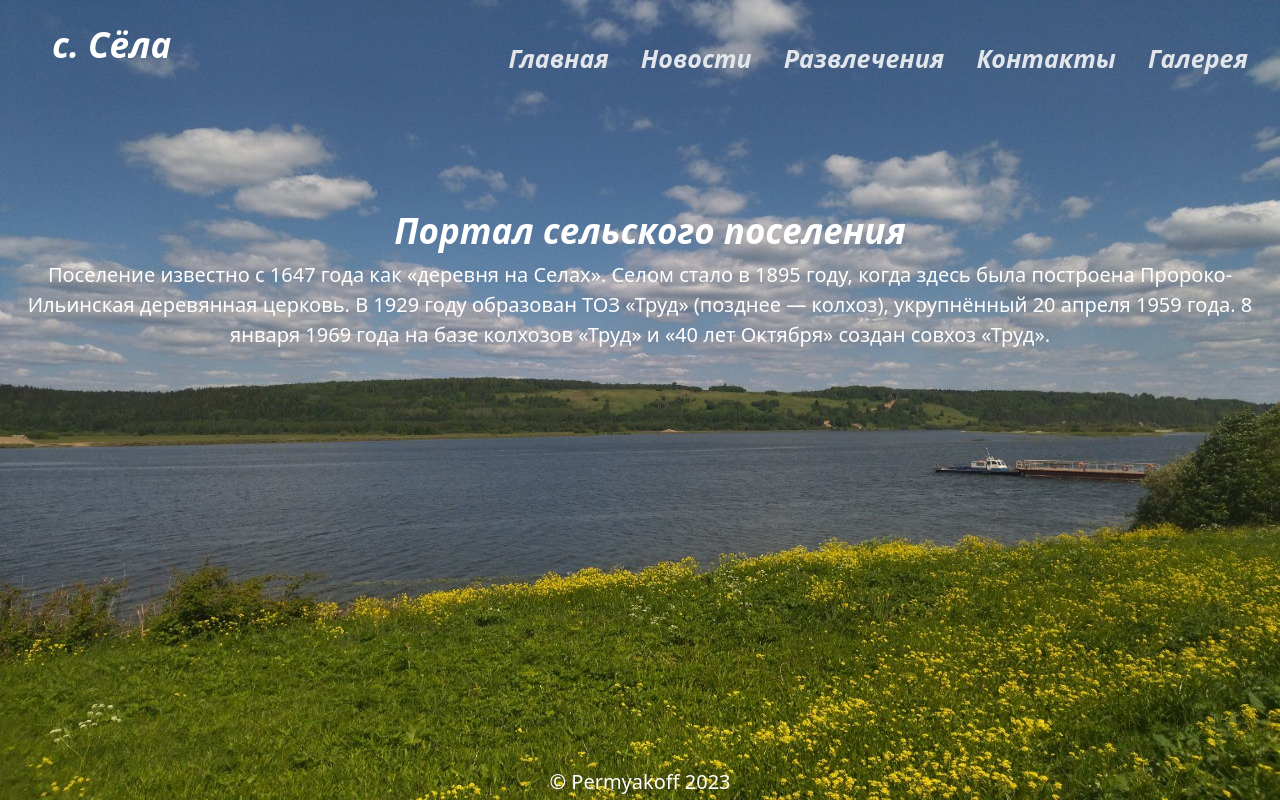
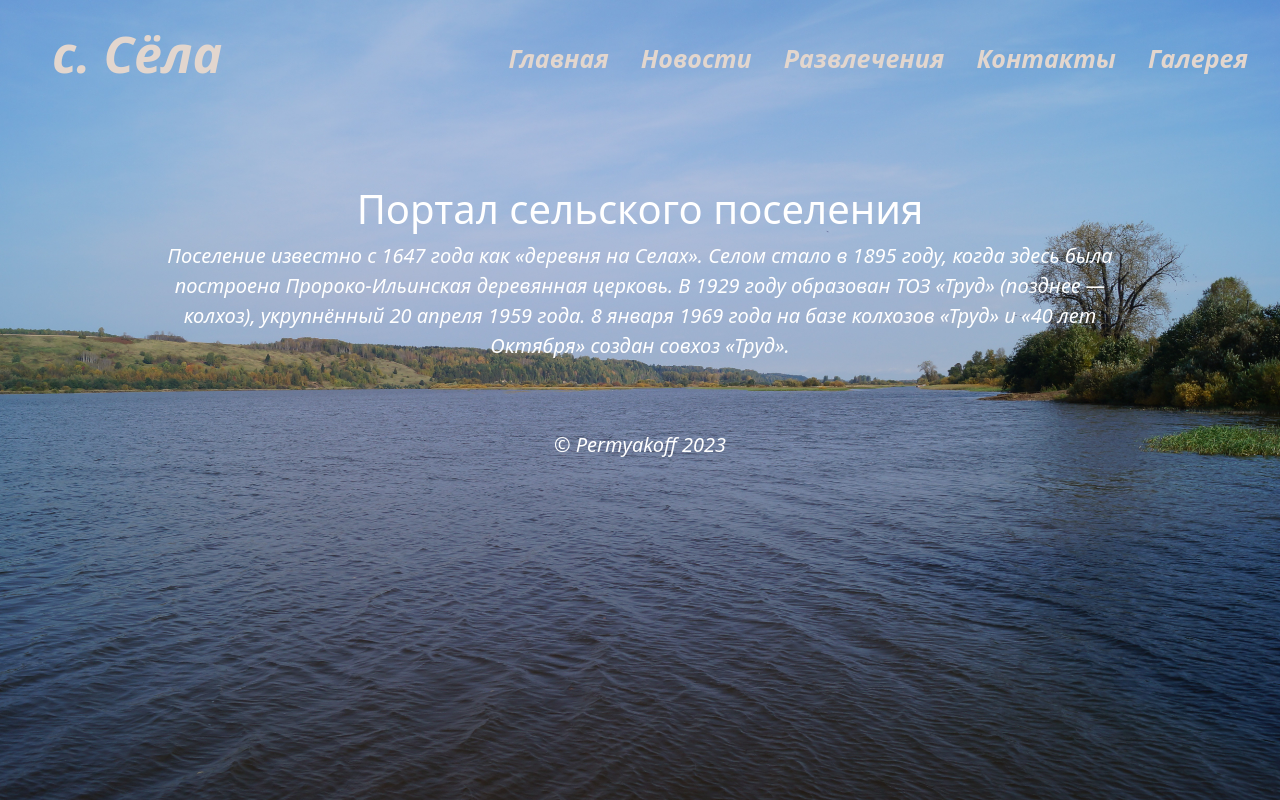
Before and after one commit to taren4ik/Sela, a Flask app: page / in a window 1280 px wide. Run offline with Flask 3, Linux system fonts and the light colour scheme.

Commit message:
Настроил шаблон contact.html и добавил привязку карт.

```diff
--- a/app.py
+++ b/app.py
@@ -17,6 +17,11 @@ def entertainments():
     return render_template('entertainments.html')
 
 
+@app.route('/base_contact')
+def base_contact():
+    return render_template('base_contact.html')
+
+
 @app.route('/contact')
 def contact():
     return render_template('contact.html')
--- a/static/css/main.css
+++ b/static/css/main.css
@@ -8,7 +8,7 @@ body {
     background-attachment: fixed;
 }
 
-h1, h2{
+h1, {
     font-size: 35px;
     font-style: italic;
     font-weight: bolder;
@@ -16,45 +16,49 @@ h1, h2{
     color:#FFFFFF;
 }
 
-.div_index,.div_about{
-    font-size: 20px;
+h2{
+    font-size: 50px;
     font-style: italic;
     font-weight: bolder;
-    margin-left: 15%;
-    margin-right: 15%;
-    color:#FFFFFF;
-    text-align: justify;
-    backdrop-filter: blur(5px);
+    margin-left: 20px;
+    color:#E2D6CE;
 }
 
-ul {
-    color: #FFFFFF;
-    display: inline;
+p, a{
+    font-style: italic;
+    color:#FFFFFF;
+    font-size: 25px;
+
 }
-
 
 nav, span {
     margin:0px auto;
     font-size: 25px;
     font-style: italic;
     font-weight: bolder;
-    padding-bottom: 10%;
+    padding-bottom: 5%;
 }
 
 .nav-link {
     display: block;
     padding: 0.5rem 1rem;
-    color: #e2e6eb;
+    color: #E2D6CE;
     text-decoration: none;
 }
 
 .content {
-  padding-bottom: 90px;
+  padding: 3% 10% 3% 10%;
 }
+.map {
+    display: block;
+    margin-left: auto;
+    margin-right: auto;
+    padding-bottom: 10px;
+}
+
 .footer {
-  position: absolute;
   left: 0;
-  bottom: 0;
+  bottom: 10px;
   width: 100%;
-  height: 30px;
+  height: 10px;
 }
--- a/templates/base.html
+++ b/templates/base.html
@@ -6,13 +6,14 @@
           content="село Сёла. Чусовской городской округ. Река Чусовая.">
     <meta name="viewport" content="width=device-width, initial-scale=1">
     <meta name="author" content=" Dmitry Permyakoff">
+    <meta name="description" content="Дмитрий Пермяков, Чусовской район, село Сёла">
     <meta name="viewport" content="width=device-width, initial-scale=1">
     <meta http-equiv="X-UA-Compatible" content="ie=edge">
     <link rel="stylesheet" href="https://cdn.jsdelivr.net/npm/bootstrap@5.1.3/dist/css/bootstrap.min.css">
 	<link rel="shortcut icon" href="static/css/img/sela.ico"
           type="image/x-icon">
     <link rel="stylesheet" href="{{url_for('static', filename = 'css/main.css')}}">
-    <title>{% block title %} {% endblock %}</title>
+    {% block head %} {% endblock %}
     <script>
       if (screen.width < 720)
         {
@@ -41,7 +42,7 @@
          <a class="nav-link" href="entertainments"><font
                 style="vertical-align: inherit;"><font
                 style="vertical-align: inherit;">Развлечения</font></font></a>
-        <a class="nav-link" href="contact"><font
+         <a class="nav-link" href="base_contact"><font
                 style="vertical-align: inherit;"><font
                 style="vertical-align: inherit;">Контакты</font></font></a>
          <a class="nav-link" href="gallery"><font
@@ -50,15 +51,24 @@
         </nav>
       </div>
     </header>
-  <div class="wrapper">
     <div class="content">
        {% block body %} {% endblock %}
     </div>
+    <div class="map">
+     <script  charset="utf-8" async src="https://api-maps.yandex.ru/services/constructor/1.0/js/?um=constructor%3Acb4b83b36e76ef4b7deab7e504ed3ff09f105e45abc631d1f6ed77bd618145bd&amp;width=508&amp;height=240&amp;lang=ru_RU&amp;scroll=true"></script>
+    </div>
     <div class="footer">
+      <a class="nav-link active" aria-current="page" href="/contact">
         <footer class="container">
-      <div align="center" class="h5"><font style="vertical-align: inherit;"><font style="vertical-align: inherit; color: #FFFFFF;  margin-left: 0%; margin-top: 50%;">© Permyakoff 2023</font></font></div>
+          <div class="h5">
+              <font style="vertical-align: inherit;">
+              <font style="vertical-align: inherit; color: #FFFFFF;
+                margin-left: 0%; margin-top: 50%;">© Permyakoff 2023
+              </font>
+              </font>
+          </div>
         </footer>
-   </div>
+      </a>
     </div>
   </div>
 </body>
--- a/templates/index.html
+++ b/templates/index.html
@@ -4,7 +4,6 @@
 {% endblock %}
 
 {% block body %}
- <main class="px-8"><div class="outer-div">
     <h1><font style="vertical-align: inherit;"><font
             style="vertical-align: inherit;">Портал сельского поселения</font></font></h1>
     <p class="lead"><font style="vertical-align: inherit;"><font style="vertical-align: inherit;">Поселение известно с 1647 года как «деревня на Селах».
@@ -13,5 +12,8 @@
 
 В 1929 году образован ТОЗ «Труд» (позднее — колхоз), укрупнённый 20 апреля 1959 года.
 
-8 января 1969 года на базе колхозов «Труд» и «40 лет Октября» создан совхоз «Труд».  </font></font></p></div></main>
+8 января 1969 года на базе колхозов «Труд» и «40 лет Октября» создан совхоз «Труд».  </font></font></p>
+
+
+
 {% endblock %}
```
Also changed, not shown: static/css/img/1.py (deleted, +0 -20 lines), templates/base_contact.html (added, +11 -0 lines), templates/contact.html (+9 -35 lines), templates/gallery.html (+35 -46 lines), static/css/img/font.jpg, static/photo/cat.jpg (deleted). Lines whose indentation alone changed are shown as unchanged.
